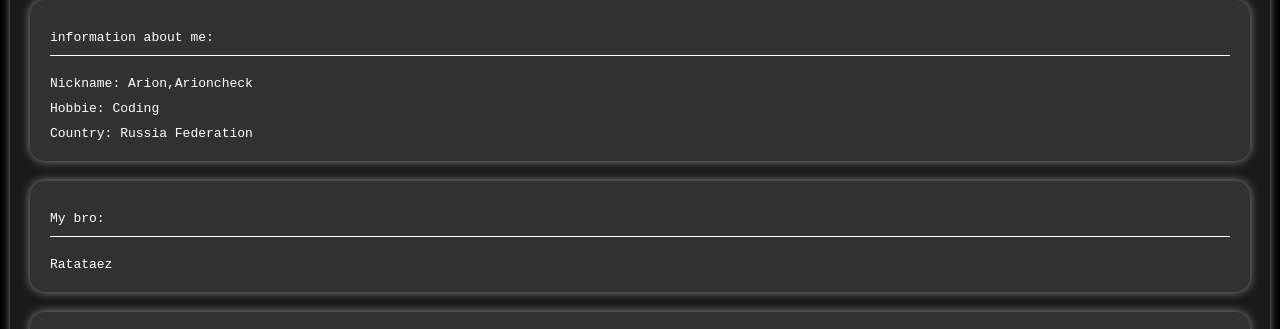
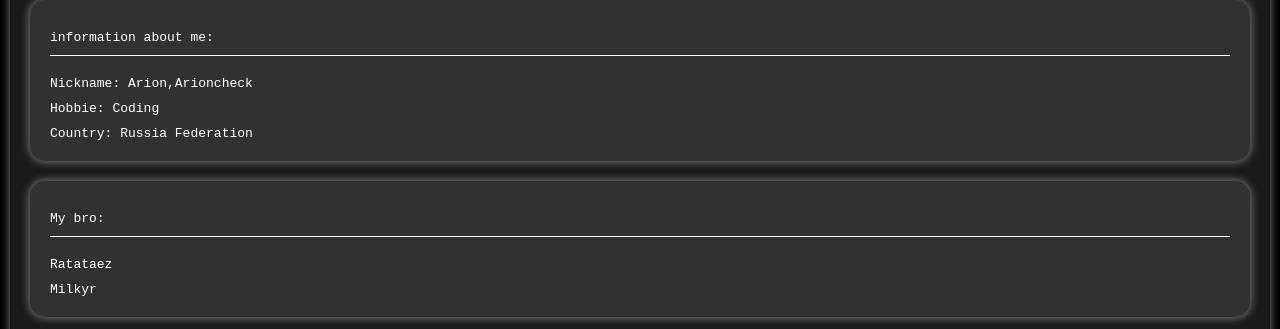
Before and after one commit to arion14888/arioncheckbio.github.io, a plain HTML site: page index.html in a window 1280 px wide. Shown: the part 401-730 px from the top of the page. Drawn offline with Linux system fonts and the light colour scheme.

Commit message:
Update index.html

```diff
--- a/index.html
+++ b/index.html
@@ -71,6 +71,7 @@
         <div class="content">My bro:</div>
         <div class="header-line"></div>
         <div class="content">Ratataez</div>
+        <div class="content">Milkyr</div>
     </div>
 
     <div class="container">
```
